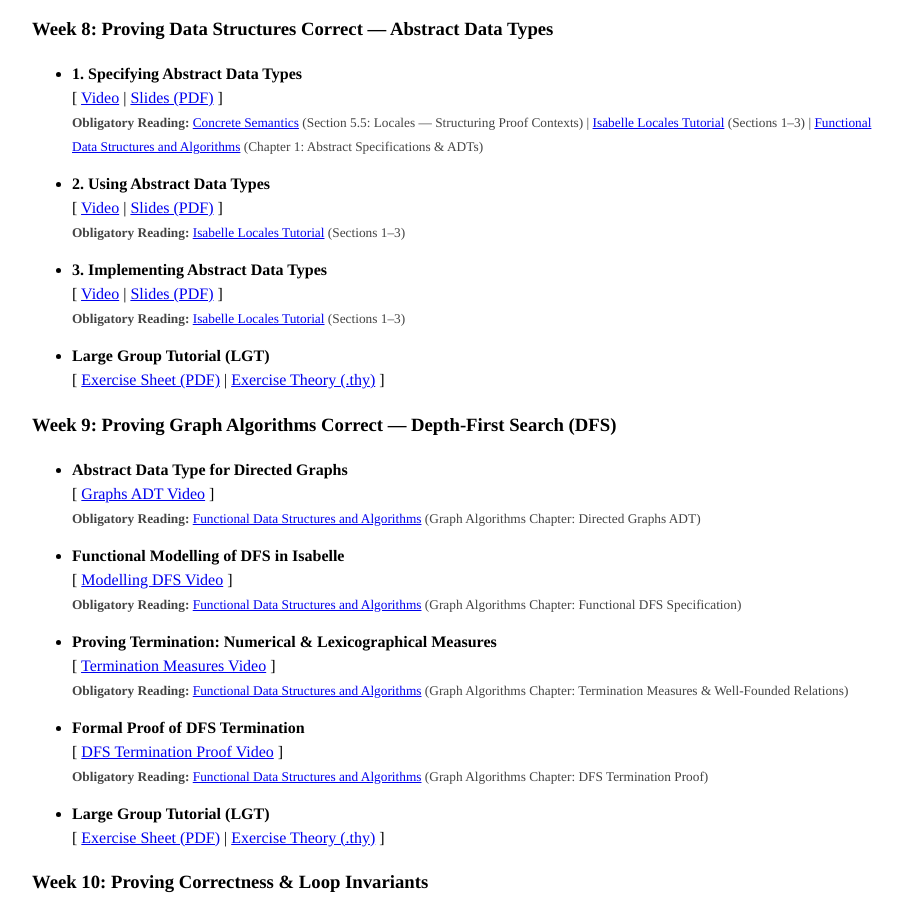
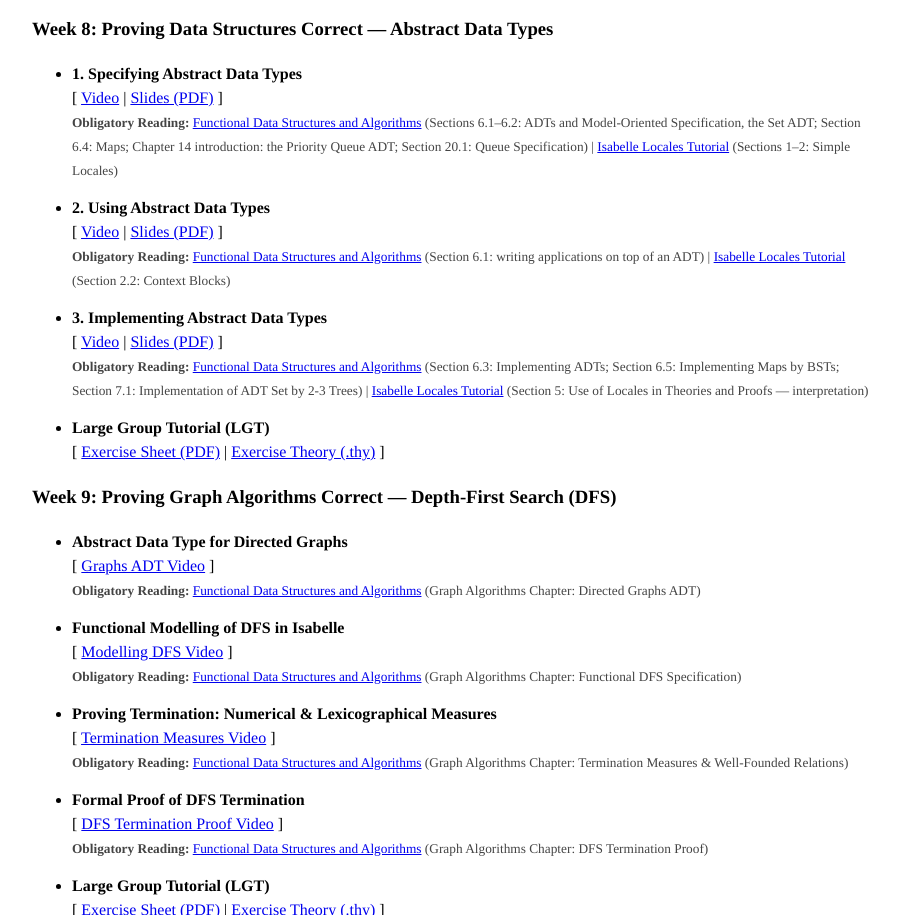
Before and after one commit to mabdula/7CCSACTP, a plain HTML site: page index.html in a window 1280 px wide. Shown: the part 4621-5536 px from the top of the page, without its empty margins (208-1111 px from the left). Drawn offline with Linux system fonts and the light colour scheme.

Commit message:
Week 8 reading covers the Set, Map, Queue and Priority Queue ADTs; Week 7 intro slides without next-week line

```diff
--- a/index.html
+++ b/index.html
@@ -335,19 +335,19 @@
         <b>1. Specifying Abstract Data Types</b><br/>
         [ <a href="javascript:void(0)" onclick="playVideo('https://github.com/mabdula/7CCSACTP/releases/download/v1.0-course-videos/1-Logical_Reasoning_Overview.mp4', 'Specifying Abstract Data Types')">Video</a> |
           <a href="W25-26/Week_8/1-ADTs_Specifying/adts_specifying_slides.pdf">Slides (PDF)</a> ]<br/>
-        <small style="color: #444;"><b>Obligatory Reading:</b> <a href="http://concrete-semantics.org/">Concrete Semantics</a> (Section 5.5: Locales — Structuring Proof Contexts) | <a href="https://isabelle.in.tum.de/doc/locales.pdf">Isabelle Locales Tutorial</a> (Sections 1–3) | <a href="https://fdsa-book.net/">Functional Data Structures and Algorithms</a> (Chapter 1: Abstract Specifications &amp; ADTs)</small>
+        <small style="color: #444;"><b>Obligatory Reading:</b> <a href="https://fdsa-book.net/">Functional Data Structures and Algorithms</a> (Sections 6.1–6.2: ADTs and Model-Oriented Specification, the Set ADT; Section 6.4: Maps; Chapter 14 introduction: the Priority Queue ADT; Section 20.1: Queue Specification) | <a href="https://isabelle.in.tum.de/doc/locales.pdf">Isabelle Locales Tutorial</a> (Sections 1–2: Simple Locales)</small>
       </li>
       <li style="margin-bottom: 14px;">
         <b>2. Using Abstract Data Types</b><br/>
         [ <a href="javascript:void(0)" onclick="playVideo('https://github.com/mabdula/7CCSACTP/releases/download/v1.0-course-videos/1-Logical_Reasoning_Overview.mp4', 'Using Abstract Data Types')">Video</a> |
           <a href="W25-26/Week_8/2-ADTs_Using/adts_using_slides.pdf">Slides (PDF)</a> ]<br/>
-        <small style="color: #444;"><b>Obligatory Reading:</b> <a href="https://isabelle.in.tum.de/doc/locales.pdf">Isabelle Locales Tutorial</a> (Sections 1–3)</small>
+        <small style="color: #444;"><b>Obligatory Reading:</b> <a href="https://fdsa-book.net/">Functional Data Structures and Algorithms</a> (Section 6.1: writing applications on top of an ADT) | <a href="https://isabelle.in.tum.de/doc/locales.pdf">Isabelle Locales Tutorial</a> (Section 2.2: Context Blocks)</small>
       </li>
       <li style="margin-bottom: 14px;">
         <b>3. Implementing Abstract Data Types</b><br/>
         [ <a href="javascript:void(0)" onclick="playVideo('https://github.com/mabdula/7CCSACTP/releases/download/v1.0-course-videos/1-Logical_Reasoning_Overview.mp4', 'Implementing Abstract Data Types')">Video</a> |
           <a href="W25-26/Week_8/3-ADTs_Implementing/adts_implementing_slides.pdf">Slides (PDF)</a> ]<br/>
-        <small style="color: #444;"><b>Obligatory Reading:</b> <a href="https://isabelle.in.tum.de/doc/locales.pdf">Isabelle Locales Tutorial</a> (Sections 1–3)</small>
+        <small style="color: #444;"><b>Obligatory Reading:</b> <a href="https://fdsa-book.net/">Functional Data Structures and Algorithms</a> (Section 6.3: Implementing ADTs; Section 6.5: Implementing Maps by BSTs; Section 7.1: Implementation of ADT Set by 2-3 Trees) | <a href="https://isabelle.in.tum.de/doc/locales.pdf">Isabelle Locales Tutorial</a> (Section 5: Use of Locales in Theories and Proofs — interpretation)</small>
       </li>
       <li style="margin-bottom: 14px;">
         <b>Large Group Tutorial (LGT)</b><br/>
```
Also changed, not shown: 1 other file.
